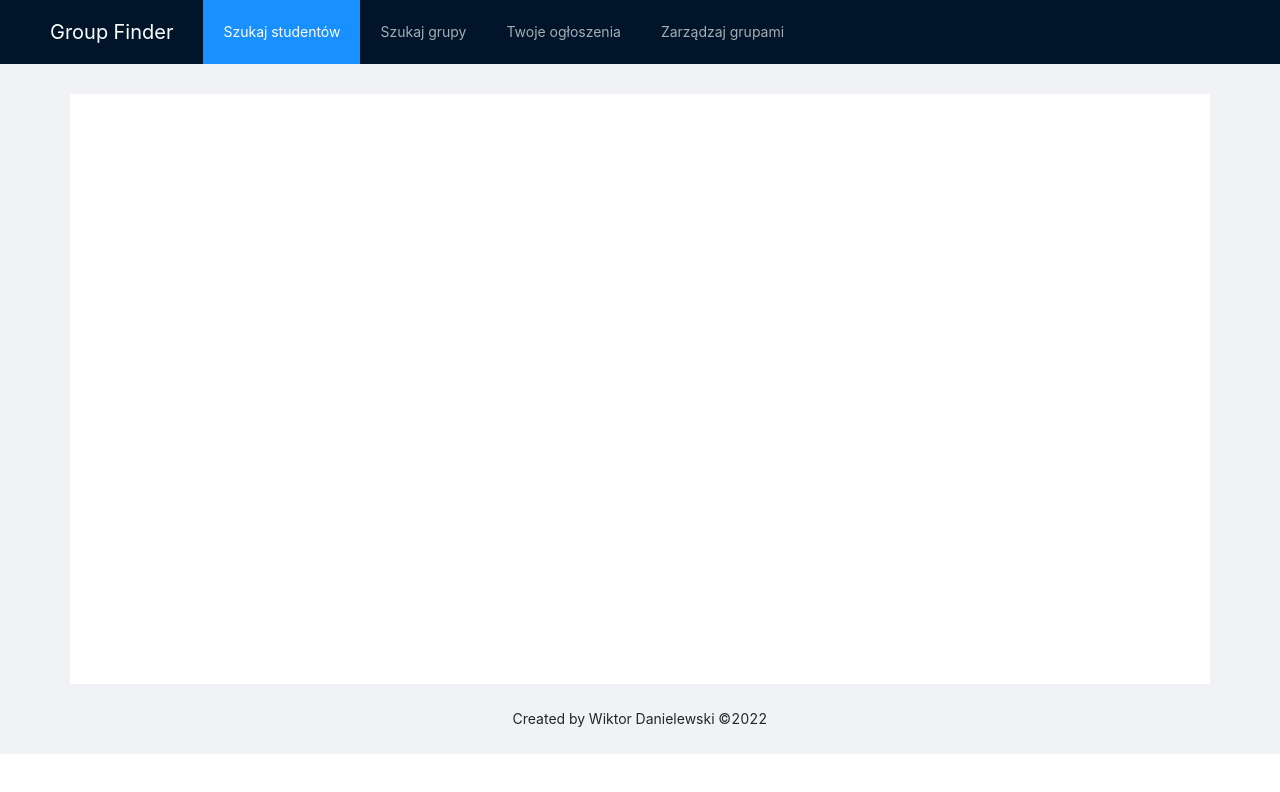
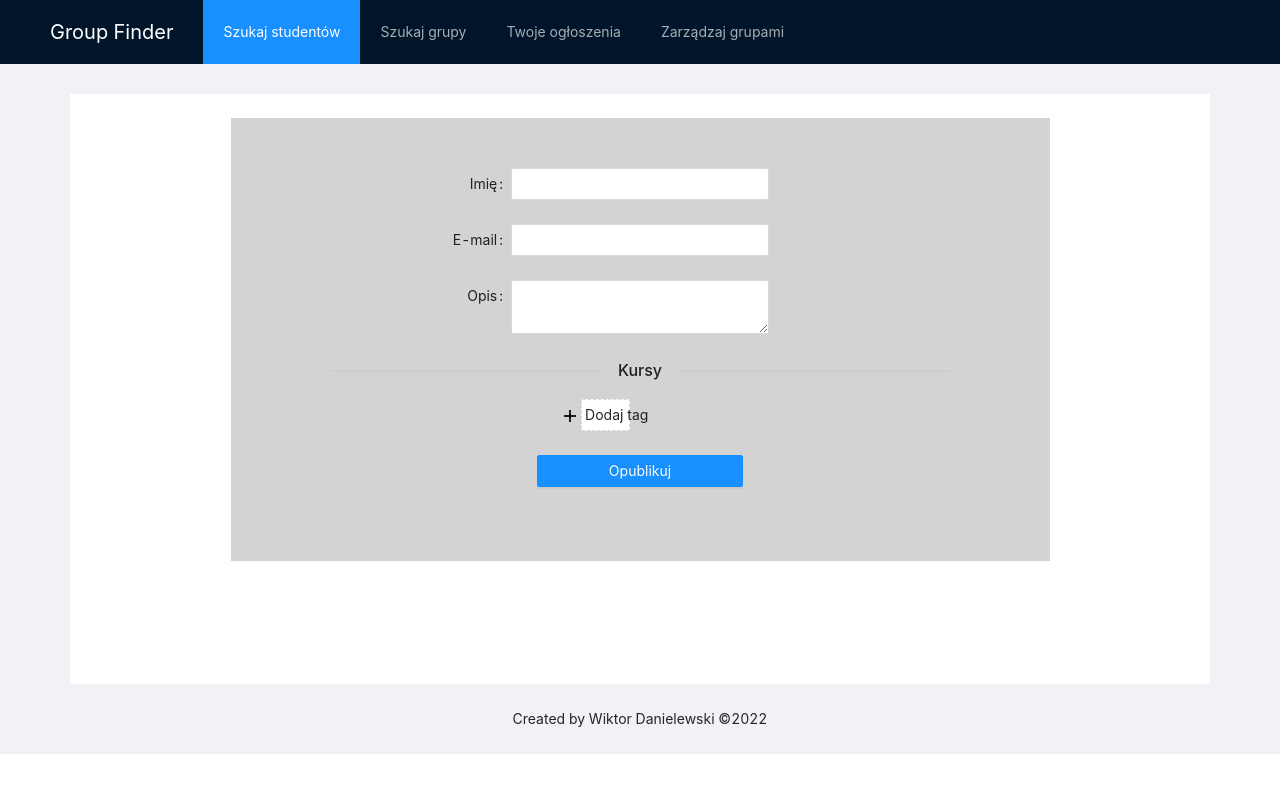
Before and after one commit to wiktord2000/Group-Finder, a React (Create React App) app in the folder Lab3/group_finder/: page /addSingleAd in a window 1280 px wide. Shown: the top 792 px of the page. Built offline with nearby package versions, Linux system fonts and the light colour scheme.

Commit message:
Working at form in AddSingleAdd component

```diff
--- a/Lab3/group_finder/src/App.js
+++ b/Lab3/group_finder/src/App.js
@@ -7,7 +7,7 @@ import SearchForStudents from './Pages/SearchForStudents/SearchForStudents';
 import SearchForGroup from './Pages/SearchForGroup/SearchForGroup';
 import YourAds from './Pages/YourAds/YourAds';
 import ManageGroups from './Pages/ManageGroups/ManageGroups';
-import AddAd from './Pages/AddAd/AddAd';
+import AddSingleAd from './Pages/AddSingleAd/AddSingleAd';
 const { Header, Content, Footer } = Layout;
 
 
@@ -45,7 +45,7 @@ function App() {
                 <Route path='/searchForGroup' element={<SearchForGroup></SearchForGroup>}/>
                 <Route path='/yourAds' element={<YourAds></YourAds>}/>
                 <Route path='/manageGroups' element={<ManageGroups></ManageGroups>}/>
-                <Route path='/addAd' element={<AddAd></AddAd>}/>
+                <Route path='/addSingleAd' element={<AddSingleAd></AddSingleAd>}/>
               </Routes>
 
           </div>
--- a/Lab3/group_finder/src/Pages/AddAd/AddAd.js
+++ /dev/null
@@ -1,81 +0,0 @@
-import './AddAd.css';
-import { Input, Form, Button, Space, Divider} from 'antd';
-import React, { useState} from 'react';
-import { PlusOutlined } from '@ant-design/icons';
-
-
-
-function AddAd(){
-
-    const [courses, setCourses] = useState([]);
-
-
-    return(
-        <>
-            <div className='form-container'>
-
-                <Form
-                name="basic"
-                labelCol={{
-                  span: 7,
-                }}
-                wrapperCol={{
-                  span: 10,
-                }}
-                autoComplete="off"
-                initialValues={{
-                  remember: true,
-                }}>
-                    <Form.Item
-                        label="Imię"
-                        rules={[
-                            {
-                              required: true,
-                              message: 'Proszę wprowadź swoje imię',
-                            },
-                          ]}
-
-                    >
-                        <Input maxLength={50}></Input>
-                    </Form.Item>
-                    <Form.Item
-                        label="E-mail:"
-                        rules={[
-                            {
-                                type: 'email',
-                                message: 'The input is not valid E-mail!',
-                            },
-                            {
-                                required: true,
-                                message: 'Please input your E-mail!',
-                            },
-                          ]}
-                    >
-                        <Input maxLength={50}></Input>
-                    </Form.Item>
-
-                    {/* Big text area */}
-                    <Form.Item label="Opis">
-                        <Input.TextArea  maxLength={200}/>
-                    </Form.Item>
-
-                    <Divider>Kursy</Divider>
-                    {/* Submit button */}
-                    <Form.Item
-                        wrapperCol={{
-                        offset: 10,
-                        }}
-                    >
-                        <Button type="primary" htmlType="submit">
-                        Opublikuj
-                        </Button>
-                    </Form.Item>
-                </Form>
-
-            </div>
-
-        </>
-    );
-}
-
-export default AddAd;
--- /dev/null
+++ b/Lab3/group_finder/src/Pages/AddSingleAd/AddSingleAd.js
@@ -0,0 +1,105 @@
+import './AddSingleAd.css';
+import { Input, Form, Button, Space, Divider} from 'antd';
+import React, { useState} from 'react';
+import { PlusOutlined , MinusCircleOutlined } from '@ant-design/icons';
+
+
+
+function AddAd(){
+
+    const [courses, setCourses] = useState([]);
+
+    const emailRules = [
+        {
+            type: 'email',
+            message: 'The input is not valid E-mail!',
+        },
+        {
+            required: true,
+            message: 'Please input your E-mail!',
+        }
+    ];
+
+    const nameRules = [
+        {
+            required: true,
+            message: 'Proszę wprowadź swoje imię',
+        }
+    ];
+
+    const tagRules = [
+        {
+            required: true,
+            message: 'Nie uzupełniono tagu'
+        }
+    ];
+
+
+    return(
+        <>
+            <div className='form-container'>
+
+                <Form name="createSingleAdd" labelCol={{span: 7}} wrapperCol={{span: 10}} autoComplete='off' initialValues={{remember: true}}>
+
+                    {/* Name  field*/}
+                    <Form.Item label ="Imię" rules = {nameRules}>
+                        <Input maxLength={50}></Input>
+                    </Form.Item>
+
+                    {/* E-mail field */}
+                    <Form.Item label="E-mail" rules={emailRules}>
+                        <Input maxLength={50}></Input>
+                    </Form.Item>
+
+                    {/* Description field */}
+                    <Form.Item label="Opis">
+                        <Input.TextArea  maxLength={200}/>
+                    </Form.Item>
+
+                    <Divider>Kursy</Divider>
+
+                    <Form.List name="tags">
+                            {
+                                (fields, {add, remove}) => (
+                                    <>
+                                        {fields.map(
+                                            ({key, name, ...restField}) => {
+                                                return (
+
+                                                    <div key={key} className='d-flex align-items-center justify-content-center mb-2' >
+                                                        <Form.Item style={{marginRight: 5}} className='mb-0 justify-content-center ' {...restField} name={[name, 'tag']} rules={tagRules}>
+                                                            <Input style={{width: '100%'}} placeholder='Wprowadź tag' maxLength={16}/>
+                                                        </Form.Item>
+
+                                                        <MinusCircleOutlined  onClick={() => remove(name)} />
+                                                    </div>
+                                                );
+                                            }
+                                        )
+                                        }
+                                        {/* Add tag button */}
+                                        <Form.Item className='d-flex justify-content-center'>
+                                            <Button className='d-flex align-items-center justify-content-center' type="dashed" onClick={() => add()} block icon={<PlusOutlined />}>
+                                                Dodaj tag
+                                            </Button>
+                                        </Form.Item>
+                                    </>
+                                )
+                            }
+
+
+                    </Form.List>
+
+                    {/* Submit button */}
+                    <Form.Item wrapperCol={{offset: 8}}>
+                        <Button className='w-50' type="primary" htmlType="submit">Opublikuj</Button>
+                    </Form.Item>
+                </Form>
+
+            </div>
+
+        </>
+    );
+}
+
+export default AddAd;
--- a/Lab3/group_finder/src/Pages/SearchForStudents/Components/StudentCard.js
+++ b/Lab3/group_finder/src/Pages/SearchForStudents/Components/StudentCard.js
@@ -12,7 +12,7 @@ function StudentCard(props){
     return(
         <>
             <Card
-                className="card shadow-sm"
+                className="card shadow"
                 // Buttons section
                 actions={[
                     <SendOutlined key="setting" />,
--- a/Lab3/group_finder/src/Pages/YourAds/YourAds.js
+++ b/Lab3/group_finder/src/Pages/YourAds/YourAds.js
@@ -2,13 +2,23 @@ import React from 'react';
 import './YourAds.css'
 import { Button } from 'antd';
 import { NavLink } from 'react-router-dom';
+import { Divider } from 'antd';
 
 function YourAds(){
 
     return(
         <>
-            <div className='button-container'>
-                <Button type="primary"><NavLink to={"/addAd"}>Dodaj ogłoszenie</NavLink></Button>
+            <div className='w-100 container mt-1'>
+                <div className='w-100 d-flex flex-column'>
+                    <Divider orientation='center'>Poszukiwanie grupy</Divider>
+                    <Button className='align-self-center' type="primary"><NavLink to={"/addSingleAd"}>Dodaj ogłoszenie</NavLink></Button>
+                </div>
+                <div className='w-100 d-flex flex-column'>
+                    <Divider orientation='center'>Poszukiwanie studentów do grupy</Divider>
+                    <Button className='align-self-center' type="primary"><NavLink to={"/"}>Dodaj ogłoszenie</NavLink></Button>
+                </div>
+
+
             </div>
 
         </>
```
Also changed, not shown: Lab3/group_finder/src/Pages/AddSingleAd/AddSingleAd.css (renamed from Lab3/group_finder/src/Pages/AddAd/AddAd.css).
